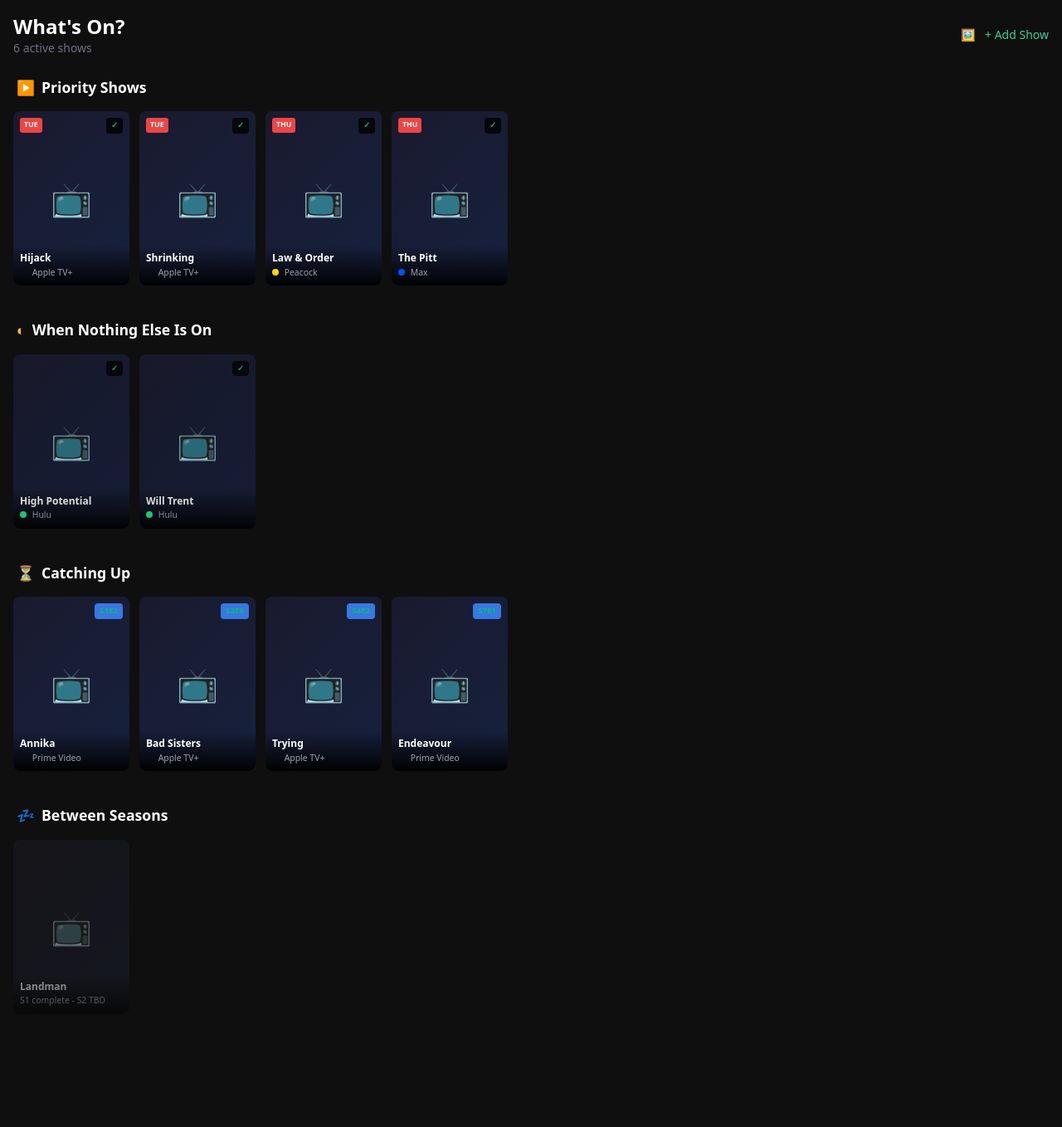
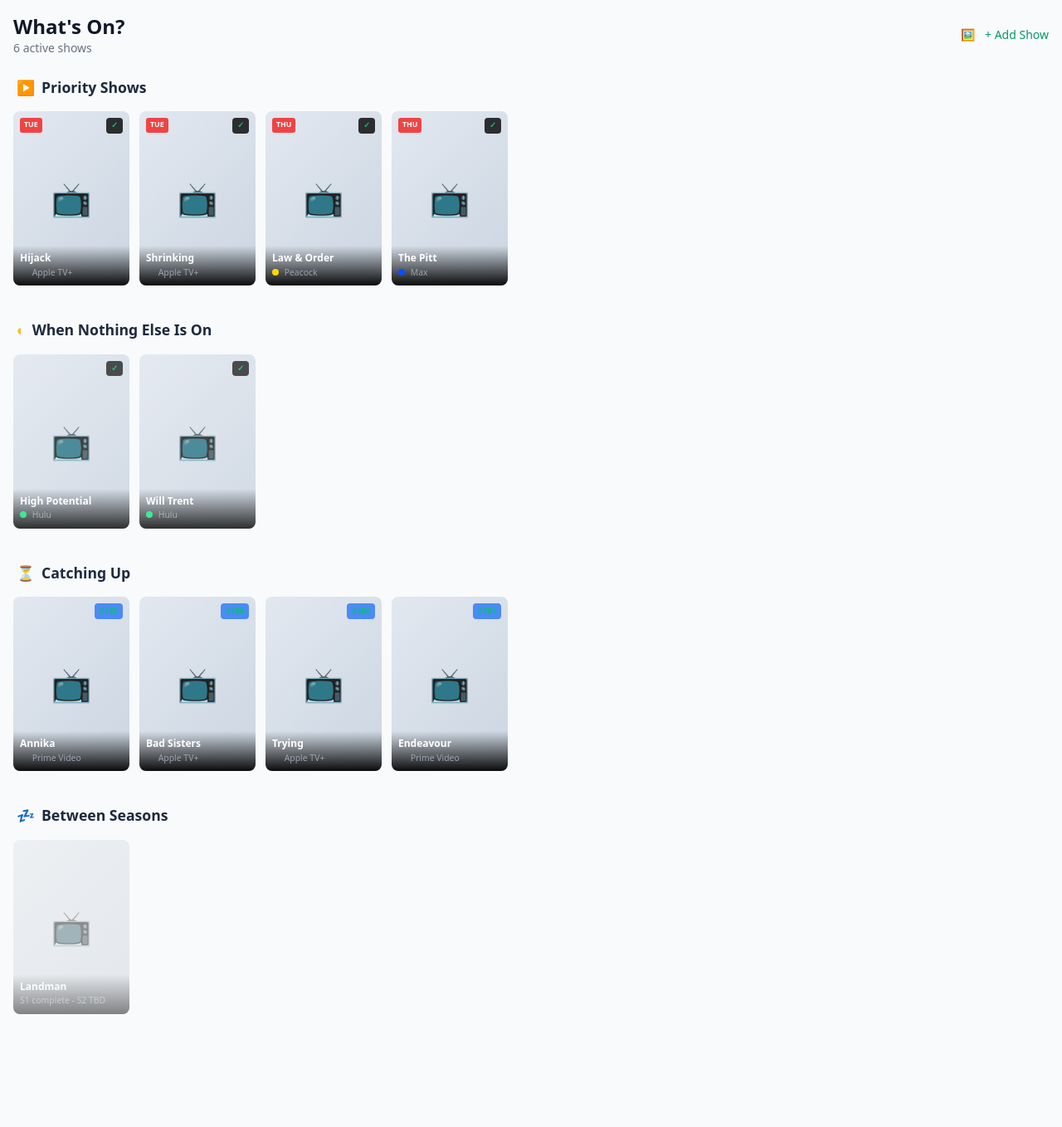
Before and after one commit to klill6506/whats-on, a FastAPI app: page / in a window 1280 px wide. Shown: the whole page at 83% size. Run offline with FastAPI, Linux system fonts and the light colour scheme; data comes from the database, SQL or seed files in the repository; some libraries are stand-ins or nearby versions.

Commit message:
Light theme redesign

```diff
--- a/templates/index.html
+++ b/templates/index.html
@@ -5,13 +5,13 @@
     <meta name="viewport" content="width=device-width, initial-scale=1.0, user-scalable=no">
     <meta name="apple-mobile-web-app-capable" content="yes">
     <meta name="apple-mobile-web-app-status-bar-style" content="black-translucent">
-    <meta name="theme-color" content="#0f0f0f">
+    <meta name="theme-color" content="#f8fafc">
     <title>What's On?</title>
     <script src="https://cdn.tailwindcss.com"></script>
     <style>
         body {
             -webkit-tap-highlight-color: transparent;
-            background: #0f0f0f;
+            background: #f8fafc;
             min-height: 100vh;
         }
 
@@ -50,13 +50,13 @@
             width: 140px;
             height: 210px;
             object-fit: cover;
-            background: linear-gradient(135deg, #1a1a2e 0%, #16213e 100%);
+            background: linear-gradient(135deg, #e2e8f0 0%, #cbd5e1 100%);
         }
 
         .show-poster-placeholder {
             width: 140px;
             height: 210px;
-            background: linear-gradient(135deg, #1a1a2e 0%, #16213e 100%);
+            background: linear-gradient(135deg, #e2e8f0 0%, #cbd5e1 100%);
             display: flex;
             align-items: center;
             justify-content: center;
@@ -134,7 +134,7 @@
         .section-title {
             font-size: 1.1rem;
             font-weight: 700;
-            color: white;
+            color: #1e293b;
             margin-bottom: 8px;
             padding-left: 4px;
             display: flex;
@@ -146,7 +146,7 @@
             display: none;
             position: fixed;
             inset: 0;
-            background: rgba(0, 0, 0, 0.9);
+            background: rgba(0, 0, 0, 0.5);
             z-index: 50;
             align-items: center;
             justify-content: center;
@@ -156,12 +156,13 @@
             display: flex;
         }
         .modal-content {
-            background: #1a1a1a;
+            background: #ffffff;
             border-radius: 1rem;
             padding: 1.5rem;
             width: 100%;
             max-width: 340px;
-            border: 1px solid #333;
+            border: 1px solid #e2e8f0;
+            box-shadow: 0 25px 50px -12px rgba(0, 0, 0, 0.25);
         }
 
         input[type="number"] {
@@ -191,15 +192,15 @@
         }
     </style>
 </head>
-<body class="text-gray-100 px-4 pt-4 pb-24">
+<body class="text-gray-800 px-4 pt-4 pb-24">
     <header class="mb-6 flex justify-between items-center">
         <div>
-            <h1 class="text-2xl font-bold text-white">What's On?</h1>
+            <h1 class="text-2xl font-bold text-gray-900">What's On?</h1>
             <p class="text-gray-500 text-sm">{{ priority_shows|length + backup_shows|length }} active shows</p>
         </div>
         <div class="flex gap-3 items-center">
-            <button onclick="fetchAllPosters()" class="text-gray-400 hover:text-white text-sm" title="Fetch missing posters">🖼️</button>
-            <button onclick="openAddModal()" class="text-emerald-400 text-sm font-medium">+ Add Show</button>
+            <button onclick="fetchAllPosters()" class="text-gray-400 hover:text-gray-600 text-sm" title="Fetch missing posters">🖼️</button>
+            <button onclick="openAddModal()" class="text-emerald-600 text-sm font-medium">+ Add Show</button>
         </div>
     </header>
 
@@ -329,19 +330,19 @@
     <!-- Edit Modal -->
     <div id="editModal" class="modal">
         <div class="modal-content">
-            <h3 id="editTitle" class="text-lg font-bold text-white mb-1">Edit Show</h3>
-            <p id="editService" class="text-gray-400 text-sm mb-4"></p>
+            <h3 id="editTitle" class="text-lg font-bold text-gray-900 mb-1">Edit Show</h3>
+            <p id="editService" class="text-gray-500 text-sm mb-4"></p>
             <form id="editForm" method="POST">
                 <div class="flex gap-4 mb-4">
                     <div class="flex-1">
-                        <label class="block text-gray-400 text-xs mb-1">Season</label>
+                        <label class="block text-gray-500 text-xs mb-1">Season</label>
                         <input type="number" name="season" id="editSeason" min="1"
-                            class="w-full bg-gray-800 text-white text-2xl font-bold text-center p-3 rounded-lg border border-gray-700 focus:border-emerald-500 focus:outline-none">
+                            class="w-full bg-gray-100 text-gray-900 text-2xl font-bold text-center p-3 rounded-lg border border-gray-300 focus:border-emerald-500 focus:outline-none">
                     </div>
                     <div class="flex-1">
-                        <label class="block text-gray-400 text-xs mb-1">Episode</label>
+                        <label class="block text-gray-500 text-xs mb-1">Episode</label>
                         <input type="number" name="episode" id="editEpisode" min="1"
-                            class="w-full bg-gray-800 text-white text-2xl font-bold text-center p-3 rounded-lg border border-gray-700 focus:border-emerald-500 focus:outline-none">
+                            class="w-full bg-gray-100 text-gray-900 text-2xl font-bold text-center p-3 rounded-lg border border-gray-300 focus:border-emerald-500 focus:outline-none">
                     </div>
                 </div>
 
@@ -352,7 +353,7 @@
 
                 <div class="grid grid-cols-2 gap-2 mb-3">
                     <button type="button" onclick="quickAction('next')"
-                        class="bg-gray-700 hover:bg-gray-600 text-white py-2 rounded-lg text-sm">
+                        class="bg-gray-200 hover:bg-gray-300 text-gray-700 py-2 rounded-lg text-sm">
                         +1 Episode
                     </button>
                     <button type="button" onclick="quickAction('caught-up')"
@@ -361,17 +362,17 @@
                     </button>
                 </div>
 
-                <div class="flex gap-2 pt-2 border-t border-gray-700">
+                <div class="flex gap-2 pt-2 border-t border-gray-200">
                     <button type="button" onclick="quickAction('hiatus')"
-                        class="flex-1 text-gray-400 text-xs py-2 hover:text-white">
+                        class="flex-1 text-gray-500 text-xs py-2 hover:text-gray-700">
                         Season Over 💤
                     </button>
                     <button type="button" onclick="quickAction('active')" id="activeBtn"
-                        class="flex-1 text-emerald-400 text-xs py-2 hover:text-emerald-300 hidden">
+                        class="flex-1 text-emerald-600 text-xs py-2 hover:text-emerald-500 hidden">
                         New Season! 🎉
                     </button>
                     <button type="button" onclick="closeEdit()"
-                        class="flex-1 text-gray-400 text-xs py-2 hover:text-white">
+                        class="flex-1 text-gray-500 text-xs py-2 hover:text-gray-700">
                         Cancel
                     </button>
                 </div>
@@ -382,18 +383,18 @@
     <!-- Add Show Modal -->
     <div id="addModal" class="modal">
         <div class="modal-content">
-            <h3 class="text-lg font-bold text-white mb-4">Add Show</h3>
+            <h3 class="text-lg font-bold text-gray-900 mb-4">Add Show</h3>
             <form action="/api/shows" method="POST">
                 <div class="mb-3">
-                    <label class="block text-gray-400 text-xs mb-1">Show Title</label>
+                    <label class="block text-gray-500 text-xs mb-1">Show Title</label>
                     <input type="text" name="title" required placeholder="e.g., The Bear"
-                        class="w-full bg-gray-800 text-white p-3 rounded-lg border border-gray-700 focus:border-emerald-500 focus:outline-none">
+                        class="w-full bg-gray-100 text-gray-900 p-3 rounded-lg border border-gray-300 focus:border-emerald-500 focus:outline-none">
                 </div>
 
                 <div class="mb-3">
-                    <label class="block text-gray-400 text-xs mb-1">Streaming Service</label>
+                    <label class="block text-gray-500 text-xs mb-1">Streaming Service</label>
                     <select name="service" required
-                        class="w-full bg-gray-800 text-white p-3 rounded-lg border border-gray-700 focus:border-emerald-500 focus:outline-none">
+                        class="w-full bg-gray-100 text-gray-900 p-3 rounded-lg border border-gray-300 focus:border-emerald-500 focus:outline-none">
                         <option value="Max">Max</option>
                         <option value="Apple TV+">Apple TV+</option>
                         <option value="Hulu">Hulu</option>
@@ -408,21 +409,21 @@
 
                 <div class="flex gap-3 mb-3">
                     <div class="flex-1">
-                        <label class="block text-gray-400 text-xs mb-1">Season</label>
+                        <label class="block text-gray-500 text-xs mb-1">Season</label>
                         <input type="number" name="current_season" value="1" min="1"
-                            class="w-full bg-gray-800 text-white p-3 rounded-lg border border-gray-700 focus:border-emerald-500 focus:outline-none">
+                            class="w-full bg-gray-100 text-gray-900 p-3 rounded-lg border border-gray-300 focus:border-emerald-500 focus:outline-none">
                     </div>
                     <div class="flex-1">
-                        <label class="block text-gray-400 text-xs mb-1">Episode</label>
+                        <label class="block text-gray-500 text-xs mb-1">Episode</label>
                         <input type="number" name="current_episode" value="1" min="1"
-                            class="w-full bg-gray-800 text-white p-3 rounded-lg border border-gray-700 focus:border-emerald-500 focus:outline-none">
+                            class="w-full bg-gray-100 text-gray-900 p-3 rounded-lg border border-gray-300 focus:border-emerald-500 focus:outline-none">
                     </div>
                 </div>
 
                 <div class="mb-3">
-                    <label class="block text-gray-400 text-xs mb-1">Priority</label>
+                    <label class="block text-gray-500 text-xs mb-1">Priority</label>
                     <select name="priority"
-                        class="w-full bg-gray-800 text-white p-3 rounded-lg border border-gray-700 focus:border-emerald-500 focus:outline-none">
+                        class="w-full bg-gray-100 text-gray-900 p-3 rounded-lg border border-gray-300 focus:border-emerald-500 focus:outline-none">
                         <option value="1">🟢 Priority - Watch First</option>
                         <option value="2" selected>🔵 Regular</option>
                         <option value="3">⚪ Backup - When Nothing Else On</option>
@@ -430,9 +431,9 @@
                 </div>
 
                 <div class="mb-4">
-                    <label class="block text-gray-400 text-xs mb-1">Air Day (optional)</label>
+                    <label class="block text-gray-500 text-xs mb-1">Air Day (optional)</label>
                     <select name="air_day"
-                        class="w-full bg-gray-800 text-white p-3 rounded-lg border border-gray-700 focus:border-emerald-500 focus:outline-none">
+                        class="w-full bg-gray-100 text-gray-900 p-3 rounded-lg border border-gray-300 focus:border-emerald-500 focus:outline-none">
                         <option value="">Not set</option>
                         <option value="Monday">Monday</option>
                         <option value="Tuesday">Tuesday</option>
@@ -446,7 +447,7 @@
 
                 <div class="flex gap-2">
                     <button type="button" onclick="closeAddModal()"
-                        class="flex-1 bg-gray-700 hover:bg-gray-600 text-white py-3 rounded-lg font-medium">
+                        class="flex-1 bg-gray-200 hover:bg-gray-300 text-gray-700 py-3 rounded-lg font-medium">
                         Cancel
                     </button>
                     <button type="submit"
```
